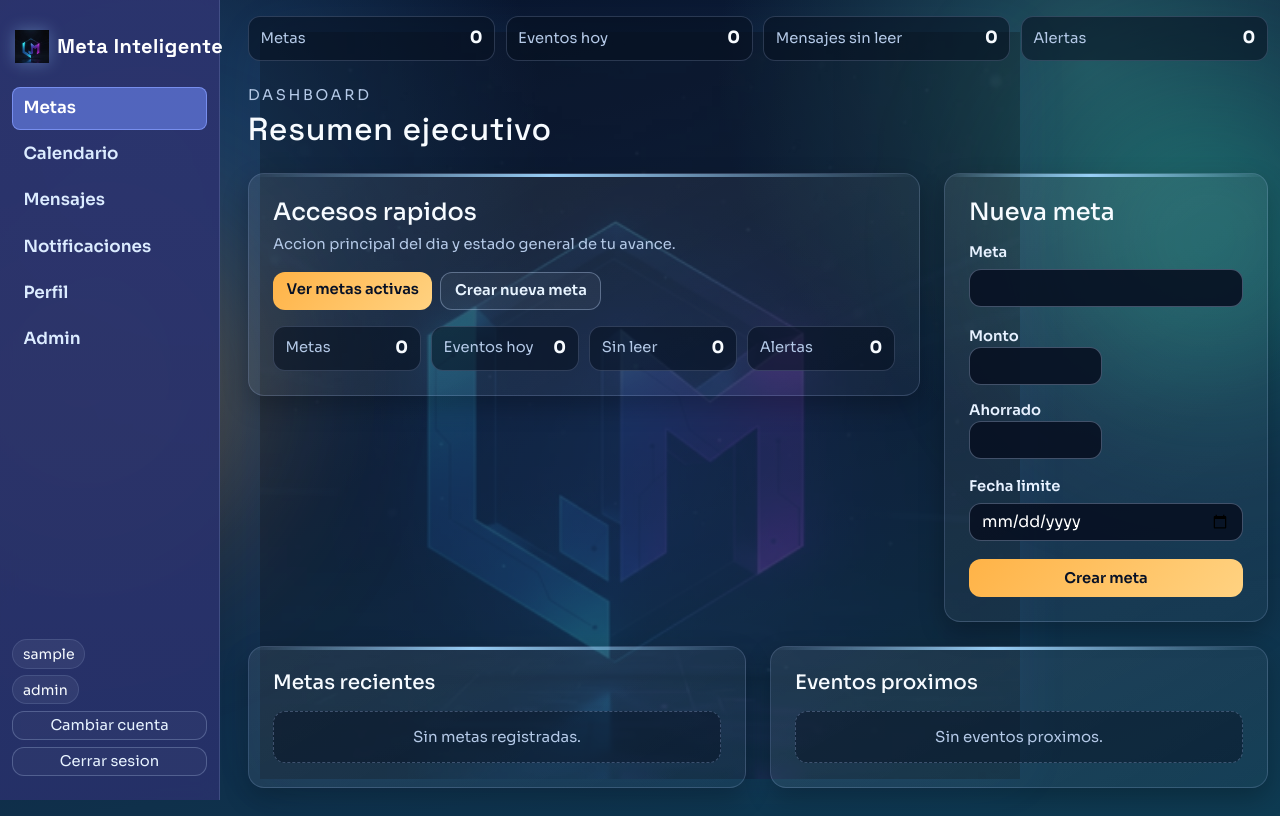
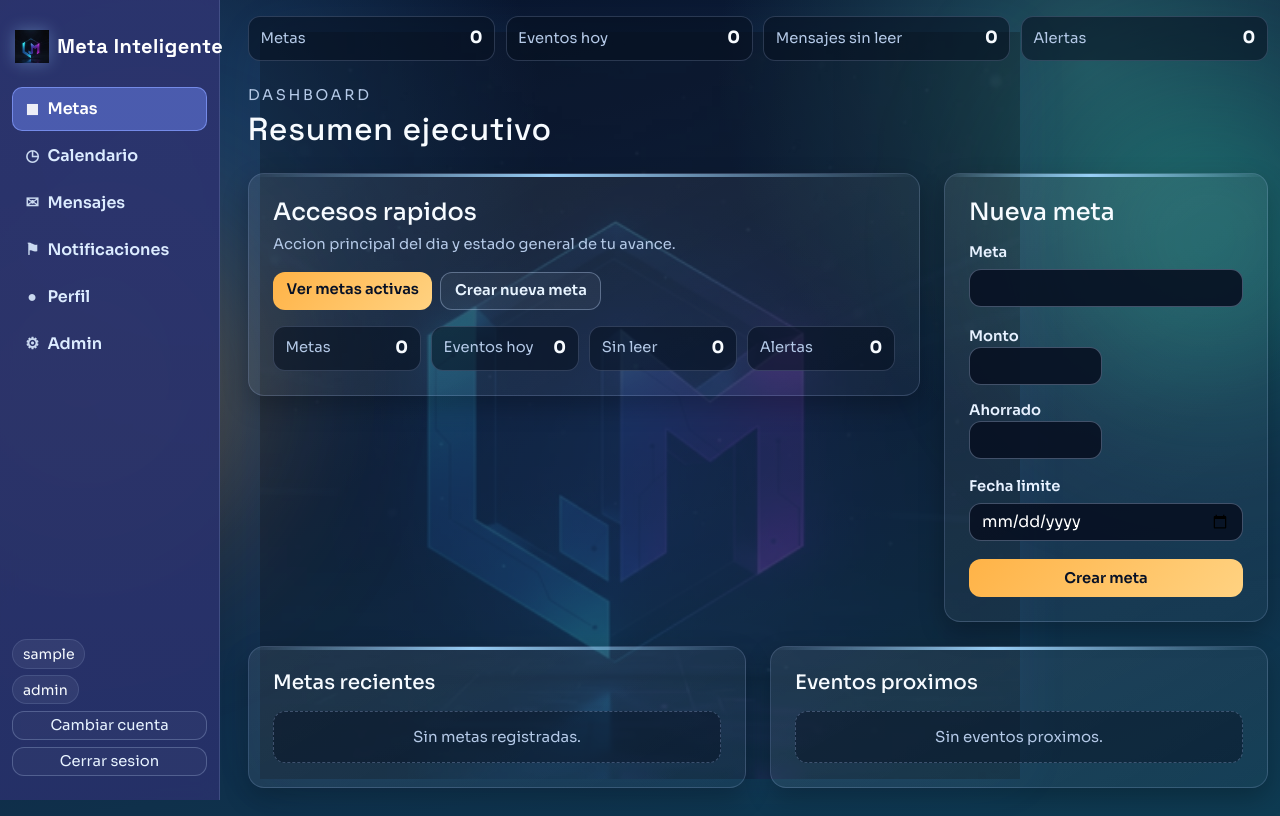
Before and after one commit to sintel-it/meta90_app, a Flask app: page /inicio in a window 1280 px wide. Run offline with Flask 3, Linux system fonts and the light colour scheme; the visitor is signed in with stand-in values (Sample User, id 1); data that the repository does not hold is empty.

Commit message:
ui sidebar polish: add module icons and refine spacing/active state

```diff
--- a/static/css/app.css
+++ b/static/css/app.css
@@ -212,7 +212,16 @@ body.module-perfil {
     padding: 0.33rem 0.62rem;
     border: 1px solid transparent;
     border-radius: 999px;
+    display: inline-flex;
+    align-items: center;
+    gap: 0.45rem;
     transition: color 0.18s ease, border-color 0.18s ease, background-color 0.18s ease;
+}
+
+.app-nav-icon {
+    width: 1rem;
+    text-align: center;
+    opacity: 0.9;
 }
 
 .app-nav-link:hover {
@@ -650,16 +659,16 @@ body.app-loading .app-panel::before {
     }
 
     .app-nav-link {
-        border-radius: 8px;
+        border-radius: 10px;
         border: 1px solid transparent;
-        padding: 0.52rem 0.65rem;
+        padding: 0.58rem 0.7rem;
         font-weight: 600;
-        font-size: 1.05rem;
+        font-size: 1rem;
     }
 
     .app-nav-link.is-active {
-        background: rgba(116, 142, 255, 0.55);
-        border-color: rgba(133, 157, 255, 0.75);
+        background: rgba(116, 142, 255, 0.45);
+        border-color: rgba(133, 157, 255, 0.72);
         box-shadow: none;
     }
 
--- a/templates/base.html
+++ b/templates/base.html
@@ -9,7 +9,7 @@
     <link rel="preconnect" href="https://fonts.gstatic.com" crossorigin>
     <link href="https://fonts.googleapis.com/css2?family=Sora:wght@400;500;600;700;800&family=Space+Grotesk:wght@500;700&display=swap" rel="stylesheet">
     <link href="https://cdn.jsdelivr.net/npm/bootstrap@5.3.2/dist/css/bootstrap.min.css" rel="stylesheet">
-    <link href="{{ url_for('static', filename='css/app.css', v='pro-polish14') }}" rel="stylesheet">
+    <link href="{{ url_for('static', filename='css/app.css', v='pro-polish15') }}" rel="stylesheet">
     <link rel="icon" type="image/png" href="{{ url_for('static', filename='img/logo.png') }}">
 </head>
 {% set endpoint = request.endpoint or '' %}
@@ -69,18 +69,19 @@
                     <button class="btn app-btn-ghost btn-sm">Buscar</button>
                 </form>
                 <div class="app-main-links d-flex align-items-center">
-                    <a href="{{ url_for('metas_bp.inicio_metas') }}" class="app-nav-link {% if request.endpoint and request.endpoint.startswith('metas_bp.') %}is-active{% endif %}">Metas</a>
-                    <a href="{{ url_for('calendario_bp.calendario') }}" class="app-nav-link {% if request.endpoint and request.endpoint.startswith('calendario_bp.') %}is-active{% endif %}">Calendario</a>
-                    <a href="{{ url_for('mensajes_bp.mensajes') }}" class="app-nav-link {% if request.endpoint and request.endpoint.startswith('mensajes_bp.') %}is-active{% endif %}">Mensajes</a>
+                    <a href="{{ url_for('metas_bp.inicio_metas') }}" class="app-nav-link {% if request.endpoint and request.endpoint.startswith('metas_bp.') %}is-active{% endif %}"><span class="app-nav-icon">◼</span><span>Metas</span></a>
+                    <a href="{{ url_for('calendario_bp.calendario') }}" class="app-nav-link {% if request.endpoint and request.endpoint.startswith('calendario_bp.') %}is-active{% endif %}"><span class="app-nav-icon">◷</span><span>Calendario</span></a>
+                    <a href="{{ url_for('mensajes_bp.mensajes') }}" class="app-nav-link {% if request.endpoint and request.endpoint.startswith('mensajes_bp.') %}is-active{% endif %}"><span class="app-nav-icon">✉</span><span>Mensajes</span></a>
                     <a href="{{ url_for('notificaciones_bp.notificaciones') }}" class="app-nav-link {% if request.endpoint and request.endpoint.startswith('notificaciones_bp.') %}is-active{% endif %}">
-                        Notificaciones
+                        <span class="app-nav-icon">⚑</span>
+                        <span>Notificaciones</span>
                         {% if noti_count > 0 %}
                             <span class="badge text-bg-warning ms-1">{{ noti_count }}</span>
                         {% endif %}
                     </a>
-                    <a href="{{ url_for('perfil_bp.perfil') }}" class="app-nav-link {% if request.endpoint and request.endpoint.startswith('perfil_bp.') %}is-active{% endif %}">Perfil</a>
+                    <a href="{{ url_for('perfil_bp.perfil') }}" class="app-nav-link {% if request.endpoint and request.endpoint.startswith('perfil_bp.') %}is-active{% endif %}"><span class="app-nav-icon">●</span><span>Perfil</span></a>
                     {% if current_role == 'admin' %}
-                        <a href="{{ url_for('admin_dashboard') }}" class="app-nav-link {% if request.endpoint in ('admin_dashboard','admin_usuarios','admin_reporte_avanzado') %}is-active{% endif %}">Admin</a>
+                        <a href="{{ url_for('admin_dashboard') }}" class="app-nav-link {% if request.endpoint in ('admin_dashboard','admin_usuarios','admin_reporte_avanzado') %}is-active{% endif %}"><span class="app-nav-icon">⚙</span><span>Admin</span></a>
                     {% endif %}
                 </div>
                 <div class="app-module-jump">
```
